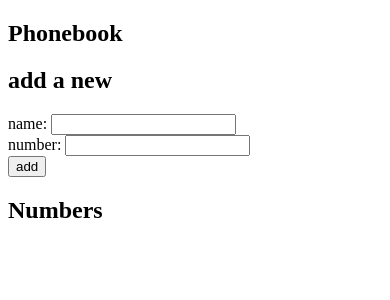
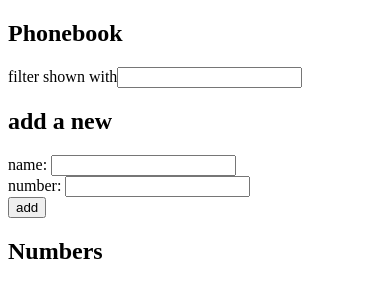
Before and after one commit to Doctor3131/MOOC.FI-FULLSTACK, a React (Vite) app in the folder part2/phoneBook/: page / in a window 390 px wide. Shown: the top 300 px of the page. Built offline with nearby package versions, Linux system fonts and the light colour scheme.

Commit message:
2.9*: The Phonebook Step 4 done (kinda. gonna comback to it... to tidy up it later)

```diff
--- a/part2/phoneBook/src/App.jsx
+++ b/part2/phoneBook/src/App.jsx
@@ -9,6 +9,8 @@ const App = () => {
   ])
   const [newNumber, setNewNumber] = useState('')
   const [newName, setNewName] = useState('')
+  const [show, setShow] = useState([{name: '', number: "", id: ""}])
+  const [newShow, setNewShow] = useState('')
 
   const addPerson = (event) => {
     event.preventDefault()
@@ -21,12 +23,15 @@ const App = () => {
   }
 
   const handleNameChange = (event) => {
-    // console.log(event.target.value)
     setNewName(event.target.value)
   }
 
   const handleNumberChange = (event) => {
     setNewNumber(event.target.value)
+  }
+
+  const handleShowChange = (event) => {
+    setNewShow(event.target.value)
   }
 
   const checkDuplicate = () => {
@@ -43,18 +48,24 @@ const App = () => {
   const checkFill = () => {
     let valid = (newName === '' || newNumber === '')
     if (valid) window.alert(`Please fill all the form`)
-    console.log(valid)
     return valid
   }
 
-  const search = () => {
-
+  const search = (event) => {
+    event.preventDefault()
+    for (let i = 0; i < persons.length; i++) {
+      if (persons[i].name.match(newShow)) {
+        setShow(show.concat(persons[i]))
+      }
+    }
   }
 
   return (
     <>
       <h2>Phonebook</h2>
-
+      <form onSubmit={search}>
+        <div>filter shown with<input value={newShow} onChange={handleShowChange}/></div>
+      </form>
       <h2>add a new</h2>
       <form onSubmit={addPerson}>
         <div>name: <input value={newName} onChange={handleNameChange}/></div>
@@ -62,7 +73,7 @@ const App = () => {
         <div><button type='submit'>add</button></div>
       </form>
       <h2>Numbers</h2>
-      {/* <div>{persons.map(person => <div key={person.id}>{person.name} {person.number}</div>)}</div> */}
+      <div>{show.map(person => <div key={person.id}>{person.name} {person.number}</div>)}</div>
     </>
   )
 }
```
